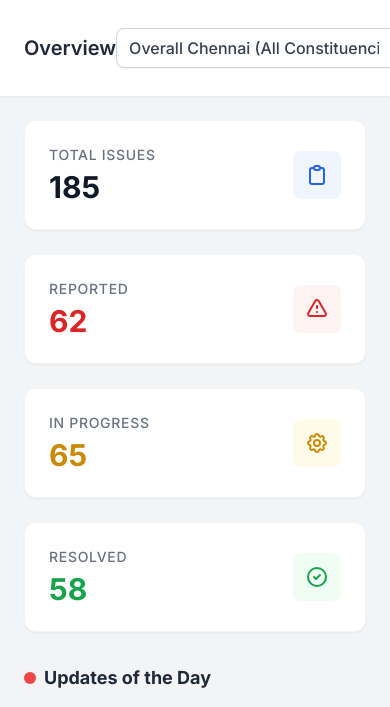
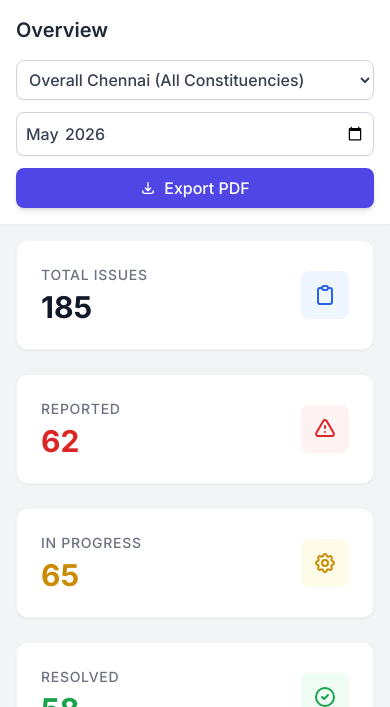
Before and after one commit to christodouloselijah-stack/Chennai-Civic-Tracker-by-AOJ, a FastAPI app: page / in a window 390 px wide. Shown: the top 707 px of the page. Run offline with FastAPI, Linux system fonts and the light colour scheme; data comes from the database, SQL or seed files in the repository; some libraries are stand-ins or nearby versions.

Commit message:
Improve UI responsiveness with mobile bottom nav bar and adaptive layout

```diff
--- a/static/app.js
+++ b/static/app.js
@@ -15,6 +15,10 @@ document.addEventListener("DOMContentLoaded", () => {
     const navDashboard = document.getElementById("nav-dashboard");
     const navReports = document.getElementById("nav-reports");
     const navTeams = document.getElementById("nav-teams");
+
+    const mobileNavDashboard = document.getElementById("mobile-nav-dashboard");
+    const mobileNavReports = document.getElementById("mobile-nav-reports");
+    const mobileNavTeams = document.getElementById("mobile-nav-teams");
 
     const reportsContent = document.getElementById("reports-content");
     const teamsContent = document.getElementById("teams-content");
@@ -269,10 +273,18 @@ document.addEventListener("DOMContentLoaded", () => {
     function switchTab(tab) {
         currentTab = tab;
 
-        // Update tab styling
+        // Update desktop tab styling
         [navDashboard, navReports, navTeams].forEach(el => {
             el.classList.remove("bg-indigo-800", "opacity-100");
             el.classList.add("opacity-75", "hover:bg-indigo-800");
+        });
+
+        // Update mobile tab styling
+        [mobileNavDashboard, mobileNavReports, mobileNavTeams].forEach(el => {
+            if (el) {
+                el.classList.remove("opacity-100");
+                el.classList.add("opacity-60");
+            }
         });
 
         // Hide all views
@@ -288,16 +300,22 @@ document.addEventListener("DOMContentLoaded", () => {
 
         if (tab === "dashboard") {
             navDashboard.classList.add("bg-indigo-800", "opacity-100");
+            if (mobileNavDashboard) mobileNavDashboard.classList.add("opacity-100");
+            if (mobileNavDashboard) mobileNavDashboard.classList.remove("opacity-60");
             headerTitle.textContent = "Overview";
             loadData();
         } else if (tab === "reports") {
             navReports.classList.add("bg-indigo-800", "opacity-100");
+            if (mobileNavReports) mobileNavReports.classList.add("opacity-100");
+            if (mobileNavReports) mobileNavReports.classList.remove("opacity-60");
             headerTitle.textContent = "Reports Center";
             constituencySelect.classList.add("hidden");
             reportsContent.classList.remove("hidden");
             loadReports();
         } else if (tab === "teams") {
             navTeams.classList.add("bg-indigo-800", "opacity-100");
+            if (mobileNavTeams) mobileNavTeams.classList.add("opacity-100");
+            if (mobileNavTeams) mobileNavTeams.classList.remove("opacity-60");
             headerTitle.textContent = "Municipal Teams";
             constituencySelect.classList.add("hidden");
             monthSelect.classList.add("hidden");
@@ -309,6 +327,10 @@ document.addEventListener("DOMContentLoaded", () => {
     navDashboard.addEventListener("click", (e) => { e.preventDefault(); switchTab("dashboard"); });
     navReports.addEventListener("click", (e) => { e.preventDefault(); switchTab("reports"); });
     navTeams.addEventListener("click", (e) => { e.preventDefault(); switchTab("teams"); });
+
+    if (mobileNavDashboard) mobileNavDashboard.addEventListener("click", (e) => { e.preventDefault(); switchTab("dashboard"); });
+    if (mobileNavReports) mobileNavReports.addEventListener("click", (e) => { e.preventDefault(); switchTab("reports"); });
+    if (mobileNavTeams) mobileNavTeams.addEventListener("click", (e) => { e.preventDefault(); switchTab("teams"); });
 
     // Reports Center logic
     function loadReports() {
--- a/templates/index.html
+++ b/templates/index.html
@@ -55,15 +55,15 @@
     <main class="flex-1 flex flex-col h-screen overflow-hidden">
 
         <!-- Top Bar -->
-        <header class="bg-white shadow-sm px-6 py-4 flex justify-between items-center z-10">
+        <header class="bg-white shadow-sm px-4 md:px-6 py-4 flex flex-col sm:flex-row justify-between items-start sm:items-center gap-4 z-10">
             <h2 class="text-xl font-semibold text-gray-800">Overview</h2>
-            <div class="flex items-center gap-4">
+            <div class="flex flex-col sm:flex-row items-stretch sm:items-center gap-3 w-full sm:w-auto">
                 <label for="constituency-select" class="sr-only">Select Constituency</label>
-                <select id="constituency-select" class="p-2 border border-gray-300 rounded-lg shadow-sm focus:ring-2 focus:ring-indigo-500 focus:border-indigo-500 font-medium text-gray-700 bg-white min-w-[250px]">
+                <select id="constituency-select" class="p-2 border border-gray-300 rounded-lg shadow-sm focus:ring-2 focus:ring-indigo-500 focus:border-indigo-500 font-medium text-gray-700 bg-white w-full sm:min-w-[250px]">
                     <option value="all">Overall Chennai (All Constituencies)</option>
                 </select>
-                <input type="month" id="month-select" class="p-2 border border-gray-300 rounded-lg shadow-sm focus:ring-2 focus:ring-indigo-500 focus:border-indigo-500 font-medium text-gray-700 bg-white">
-                <button id="download-btn" class="hidden bg-indigo-600 hover:bg-indigo-700 text-white font-medium py-2 px-5 rounded-lg shadow-md transition flex items-center gap-2">
+                <input type="month" id="month-select" class="p-2 border border-gray-300 rounded-lg shadow-sm focus:ring-2 focus:ring-indigo-500 focus:border-indigo-500 font-medium text-gray-700 bg-white w-full sm:w-auto">
+                <button id="download-btn" class="hidden bg-indigo-600 hover:bg-indigo-700 text-white font-medium py-2 px-5 rounded-lg shadow-md transition flex items-center justify-center gap-2 w-full sm:w-auto">
                     <svg class="w-4 h-4" fill="none" stroke="currentColor" viewBox="0 0 24 24"><path stroke-linecap="round" stroke-linejoin="round" stroke-width="2" d="M4 16v1a3 3 0 003 3h10a3 3 0 003-3v-1m-4-4l-4 4m0 0l-4-4m4 4V4"></path></svg>
                     Export PDF
                 </button>
@@ -71,7 +71,7 @@
         </header>
 
         <!-- Scrollable Content Area -->
-        <div class="flex-1 overflow-y-auto p-6 lg:p-8">
+        <div class="flex-1 overflow-y-auto p-4 md:p-6 lg:p-8 pb-24 md:pb-6">
 
             <div id="dashboard-content" class="hidden">
                 <!-- Metrics Grid -->
@@ -194,6 +194,22 @@
 
         </div>
     </main>
-    <script src="/static/app.js?v=106"></script>
+
+    <!-- Mobile Bottom Navigation -->
+    <nav class="md:hidden fixed bottom-0 left-0 right-0 bg-indigo-900 text-white flex justify-around items-center h-16 border-t border-indigo-800 z-50 shadow-2xl">
+        <a href="#" id="mobile-nav-dashboard" class="flex flex-col items-center justify-center w-full h-full text-indigo-300 focus:outline-none">
+            <svg class="w-6 h-6" fill="none" stroke="currentColor" viewBox="0 0 24 24"><path stroke-linecap="round" stroke-linejoin="round" stroke-width="2" d="M3 12l2-2m0 0l7-7 7 7M5 10v10a1 1 0 001 1h3m10-11l2 2m-2-2v10a1 1 0 01-1 1h-3m-6 0a1 1 0 001-1v-4a1 1 0 011-1h2a1 1 0 011 1v4a1 1 0 001 1m-6 0h6"></path></svg>
+            <span class="text-[10px] font-medium mt-1">Dashboard</span>
+        </a>
+        <a href="#" id="mobile-nav-reports" class="flex flex-col items-center justify-center w-full h-full text-indigo-300 opacity-60 focus:outline-none">
+            <svg class="w-6 h-6" fill="none" stroke="currentColor" viewBox="0 0 24 24"><path stroke-linecap="round" stroke-linejoin="round" stroke-width="2" d="M9 17v-2m3 2v-4m3 4v-6m2 10H7a2 2 0 01-2-2V5a2 2 0 012-2h5.586a1 1 0 01.707.293l5.414 5.414a1 1 0 01.293.707V19a2 2 0 01-2 2z"></path></svg>
+            <span class="text-[10px] font-medium mt-1">Reports</span>
+        </a>
+        <a href="#" id="mobile-nav-teams" class="flex flex-col items-center justify-center w-full h-full text-indigo-300 opacity-60 focus:outline-none">
+            <svg class="w-6 h-6" fill="none" stroke="currentColor" viewBox="0 0 24 24"><path stroke-linecap="round" stroke-linejoin="round" stroke-width="2" d="M12 4.354a4 4 0 110 5.292M15 21H3v-1a6 6 0 0112 0v1zm0 0h6v-1a6 6 0 00-9-5.197M13 7a4 4 0 11-8 0 4 4 0 018 0z"></path></svg>
+            <span class="text-[10px] font-medium mt-1">Teams</span>
+        </a>
+    </nav>
+    <script src="/static/app.js?v=107"></script>
 </body>
 </html>
```
